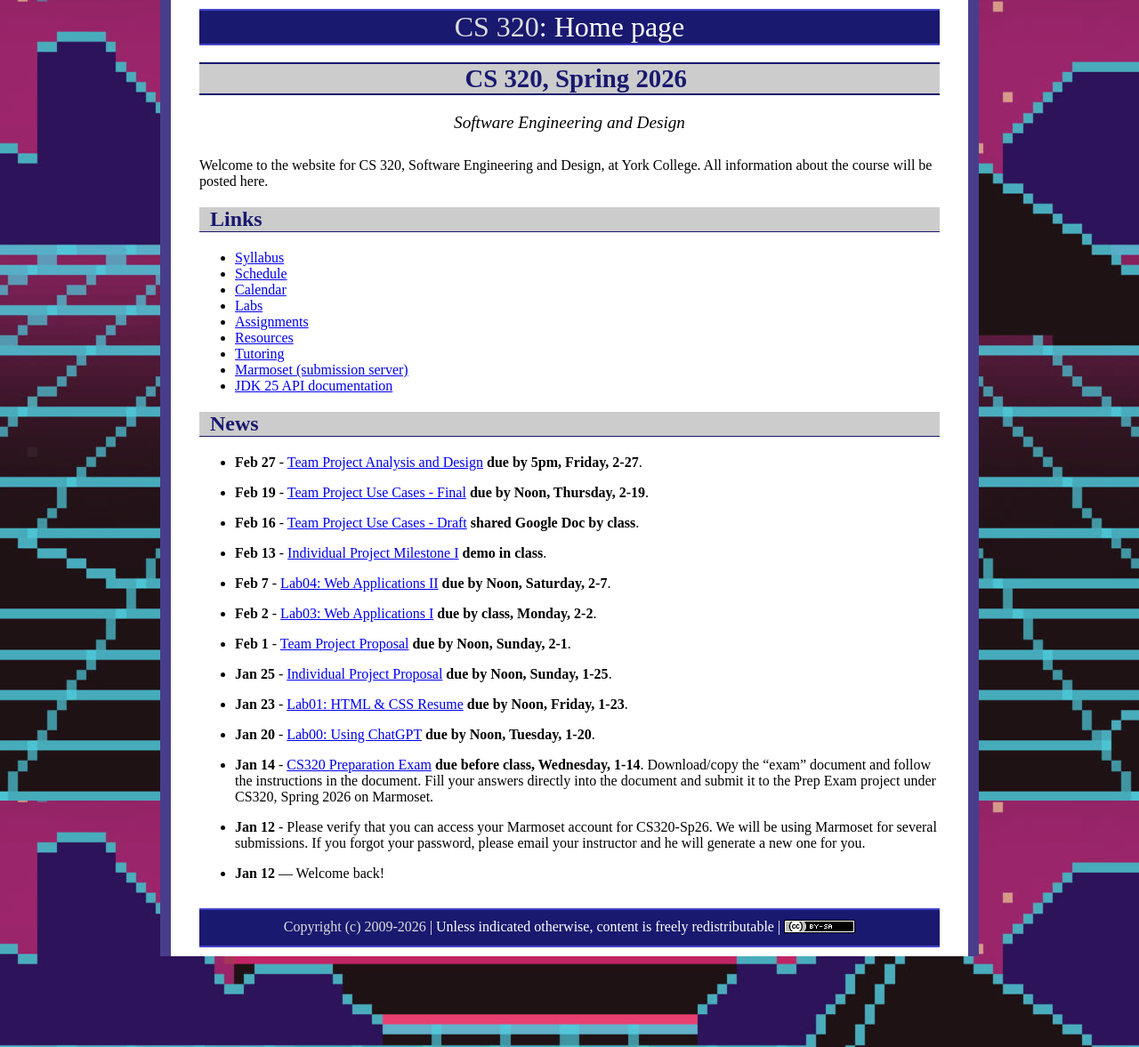
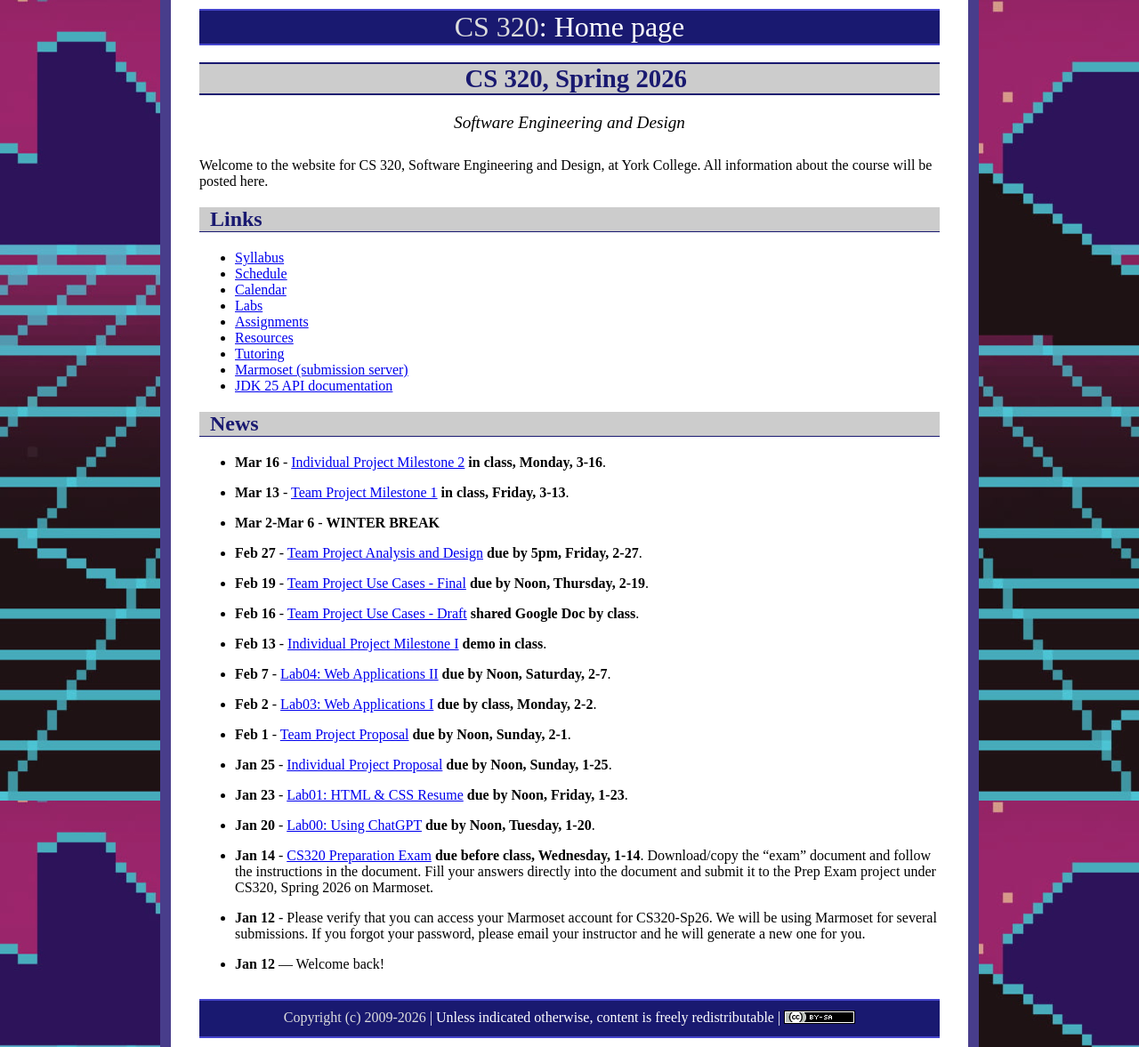
Before and after one commit to ycpcs/cs320-spring2026, a Jekyll site: the page built from index.md, in a window 1280 px wide. Shown: the whole page at 89% size. Built offline with Jekyll 4.4.1, drawn with Linux system fonts in a browser that asks for light colours.

Commit message:
update index
update index

```diff
--- a/index.md
+++ b/index.md
@@ -24,6 +24,12 @@ Welcome to the website for CS 320, Software Engineering and Design, at York Coll
 
 ## News
 
+* **Mar 16** - [Individual Project Milestone 2](assign/assignI02.html) **in class, Monday, 3-16**.
+
+* **Mar 13** - [Team Project Milestone 1](assign/assignT04.html) **in class, Friday, 3-13**.
+
+* **Mar 2-Mar 6** - **WINTER BREAK**
+
 * **Feb 27** - [Team Project Analysis and Design](assign/assignT03.html) **due by 5pm, Friday, 2-27**.
 
 * **Feb 19** - [Team Project Use Cases - Final](assign/assignT02.html) **due by Noon, Thursday, 2-19**.
```
